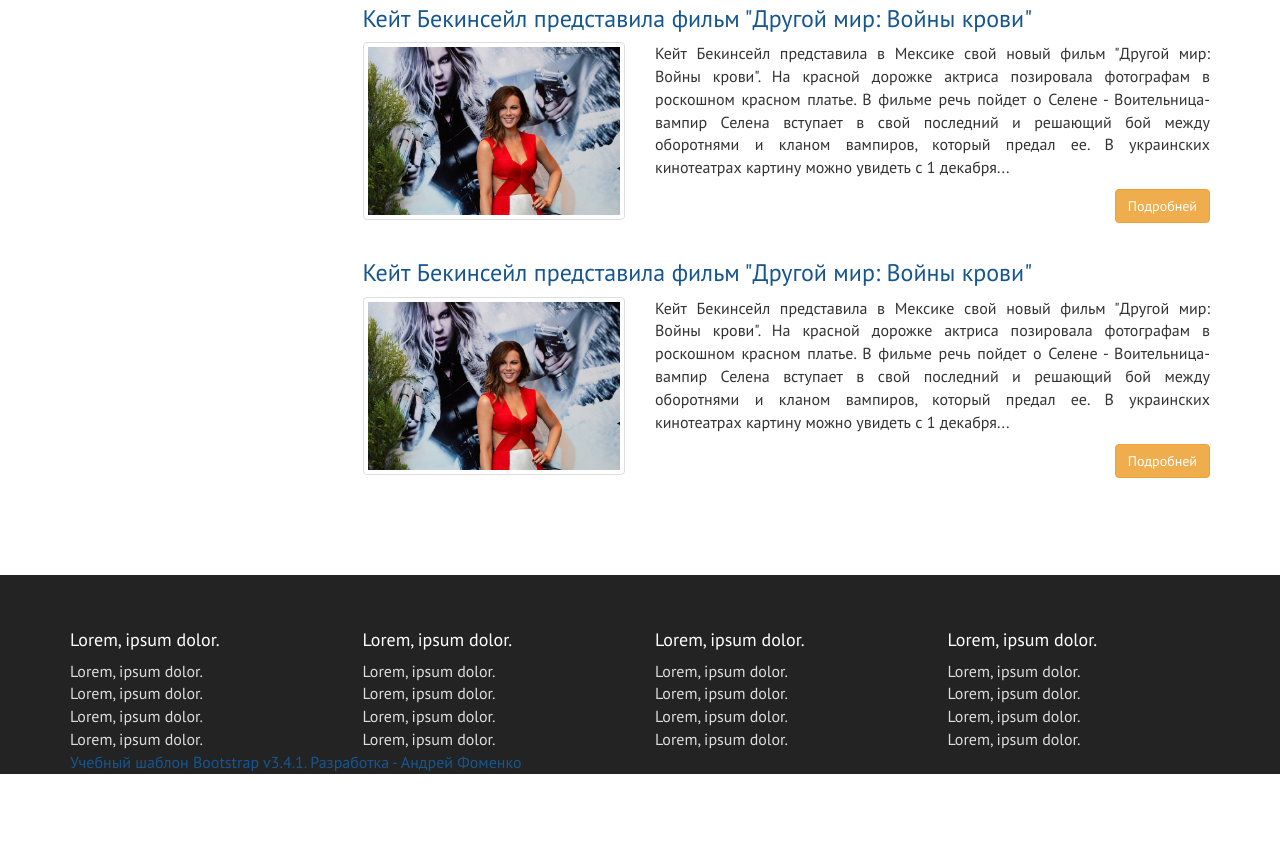
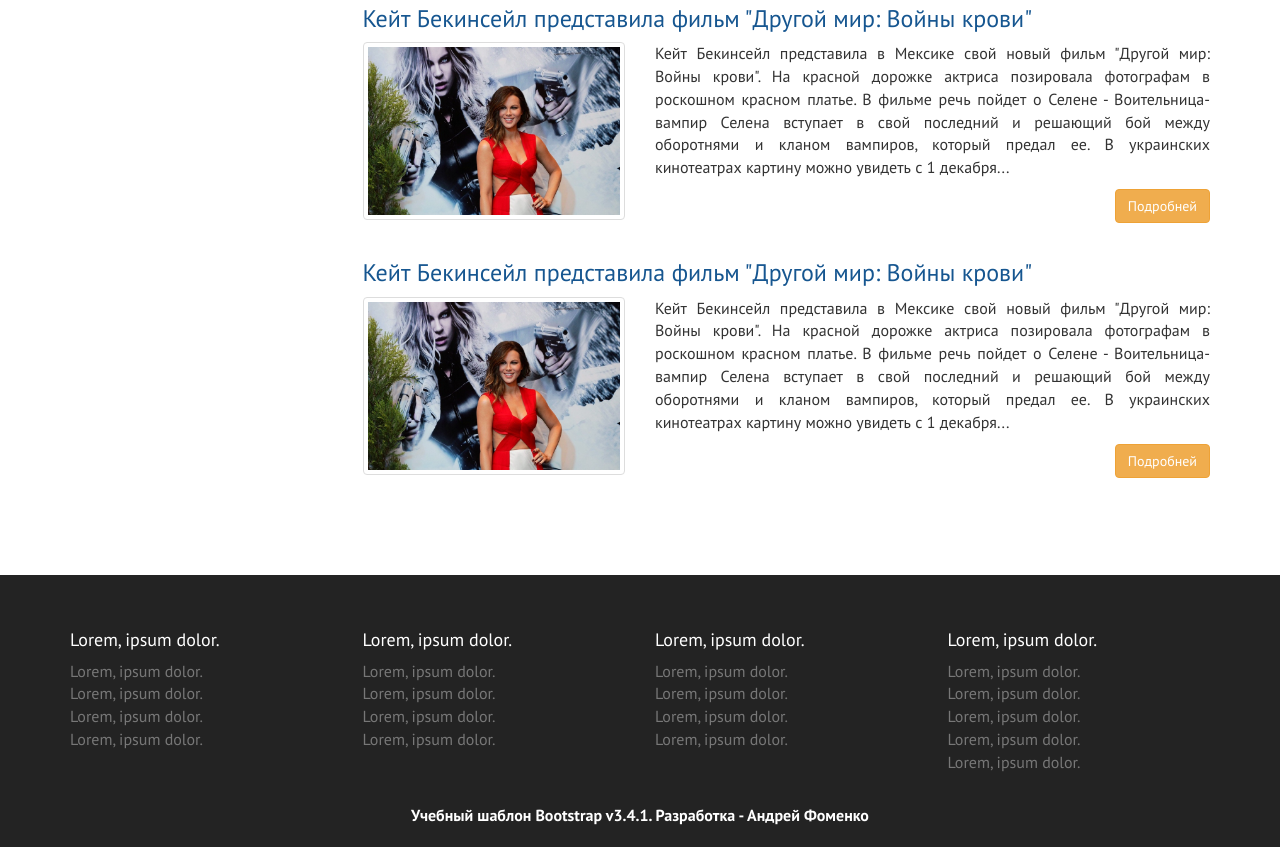
Before and after one commit to Cernikov/kinozal-template, a website: page index.html in a window 1280 px wide. Shown: the part 2975-3822 px from the top of the page. Before the commit the page ends 3749 px from the top, so only its background shows below. Drawn offline with Linux system fonts and the light colour scheme.

Commit message:
footer update

```diff
--- a/assets/scss/_common.scss
+++ b/assets/scss/_common.scss
@@ -55,3 +55,7 @@ h2{
     }
 
 }
+
+h4{
+  font-size: 1.125rem;
+}
--- a/assets/scss/_footer.scss
+++ b/assets/scss/_footer.scss
@@ -8,10 +8,18 @@
       list-style: none;
       padding: 0;
       margin: 0;
+      margin-bottom: 10px;
     }
     &__link a{
-      color: $color-gray;
+      color: #777777;
     }
+  }
+  &-bottom{
+    display: block;
+    text-align: center;
+    font-weight: 700;
+    color: $color-light;
+    margin: 20px 0;
   }
 
 }
--- a/index.html
+++ b/index.html
@@ -681,7 +681,7 @@
 
     <div class="container">
       <div class="footer-row row">
-        <article class="footer-item col-lg-3 col-sm-4 col-xs-6">
+        <article class="footer-item col-md-3  col-xs-6">
          <h4>Lorem, ipsum dolor.</h4>
          <ul class="footer-item__list">
            <li class="footer-item__link"><a href="#">Lorem, ipsum dolor.</a></li>
@@ -691,7 +691,7 @@
          </ul>
         </article>
 
-        <article class="footer-item col-lg-3 col-sm-4 col-xs-6">
+        <article class="footer-item col-md-3  col-xs-6">
           <h4>Lorem, ipsum dolor.</h4>
           <ul class="footer-item__list">
             <li class="footer-item__link"><a href="#">Lorem, ipsum dolor.</a></li>
@@ -701,7 +701,7 @@
           </ul>
          </article>
 
-         <article class="footer-item col-lg-3 col-sm-4 col-xs-6">
+         <article class="footer-item col-md-3  col-xs-6">
           <h4>Lorem, ipsum dolor.</h4>
           <ul class="footer-item__list">
             <li class="footer-item__link"><a href="#">Lorem, ipsum dolor.</a></li>
@@ -711,9 +711,10 @@
           </ul>
          </article>
 
-         <article class="footer-item col-lg-3 col-sm-4 col-xs-6">
+         <article class="footer-item col-md-3  col-xs-6">
           <h4>Lorem, ipsum dolor.</h4>
           <ul class="footer-item__list">
+            <li class="footer-item__link"><a href="#">Lorem, ipsum dolor.</a></li>
             <li class="footer-item__link"><a href="#">Lorem, ipsum dolor.</a></li>
             <li class="footer-item__link"><a href="#">Lorem, ipsum dolor.</a></li>
             <li class="footer-item__link"><a href="#">Lorem, ipsum dolor.</a></li>
@@ -722,7 +723,7 @@
          </article>
 
       </div>
-      <a href="#">Учебный шаблон Bootstrap v3.4.1. Разработка - Андрей
+      <a class="footer-bottom" href="#">Учебный шаблон Bootstrap v3.4.1. Разработка - Андрей
         Фоменко</a>
     </div>
 
```
Also changed, not shown: assets/css/style.css.
